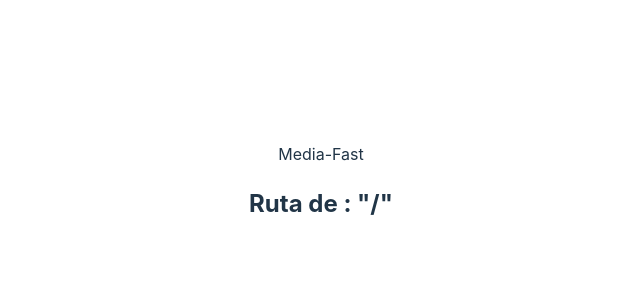
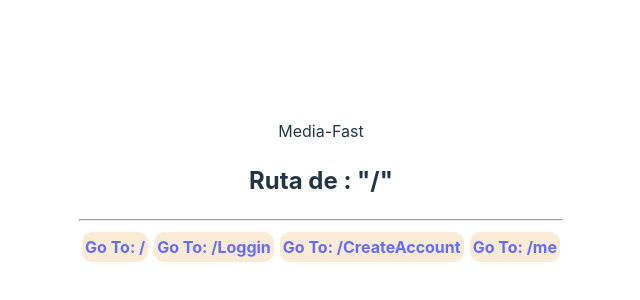
Before and after one commit to Arguish/Media-Fast-Front, a React (Vite) app: page / in a window 1280 px wide. Shown: the part 208-508 px from the top of the page, without its empty margins (319-959 px from the left). Built offline with nearby package versions, Linux system fonts and the light colour scheme.

Commit message:
placeholder rutas

```diff
--- /dev/null
+++ b/src/Components/GoTo/GoTo.jsx
@@ -0,0 +1,21 @@
+import React from "react";
+import { NavLink } from "react-router-dom";
+
+function GoTo({ text, path }) {
+  return (
+    <NavLink to={path}>
+      <h4
+        style={{
+          backgroundColor: "antiquewhite",
+          padding: "3px",
+          borderRadius: "10px",
+          margin: "3px",
+        }}
+      >
+        Go To: {text}
+      </h4>
+    </NavLink>
+  );
+}
+
+export default GoTo;
--- a/src/Pages/Home/Home.jsx
+++ b/src/Pages/Home/Home.jsx
@@ -1,10 +1,17 @@
 import Hello from "../../Components/Hello/Hello";
+import GoTo from "../../Components/GoTo/GoTo";
 
-function Home({ temporal }) {
+function Home({ temporal, array }) {
   return (
     <>
       <Hello></Hello>
       <h2>Ruta de : "{temporal}"</h2>
+      <hr />
+      <div style={{ display: "flex", flexWrap: "wrap" }}>
+        {array.map((a) => {
+          return <GoTo text={a} path={a}></GoTo>;
+        })}
+      </div>
     </>
   );
 }
--- a/src/Routes/Public/Public.jsx
+++ b/src/Routes/Public/Public.jsx
@@ -2,15 +2,20 @@
 import Home from "../../Pages/Home/Home";
 
 function Public() {
+  const rutasTemporales = ["/", "/Loggin", "/CreateAccount", "/me"];
   return (
     <>
       <Routes>
-        <Route
-          path="/"
-          loader={() => console.log("/")}
-          element={<Home temporal="/"></Home>}
-          errorElement={<Home temporal="ERROR"></Home>}
-        ></Route>
+        {rutasTemporales.map((a) => {
+          return (
+            <Route
+              path={a}
+              loader={() => console.log({ a })}
+              element={<Home temporal={a} array={rutasTemporales}></Home>}
+              errorElement={<Home temporal="ERROR"></Home>}
+            ></Route>
+          );
+        })}
       </Routes>
     </>
   );
```
